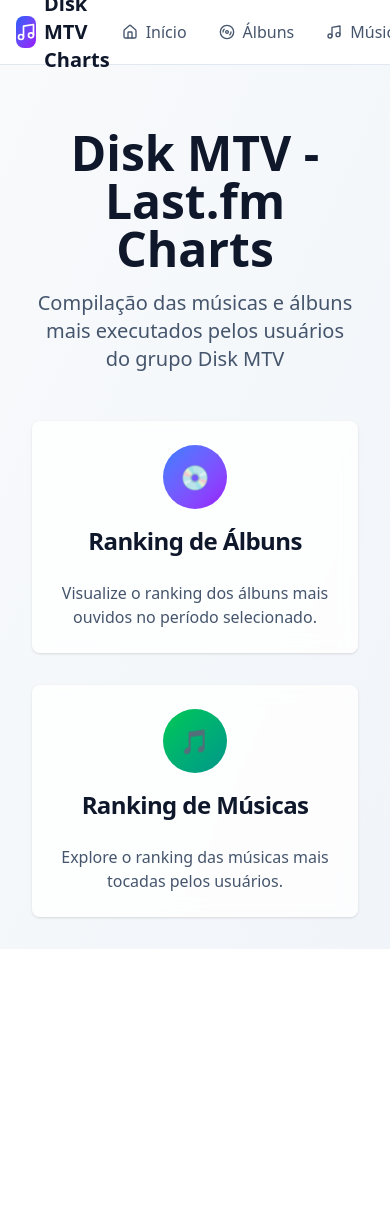
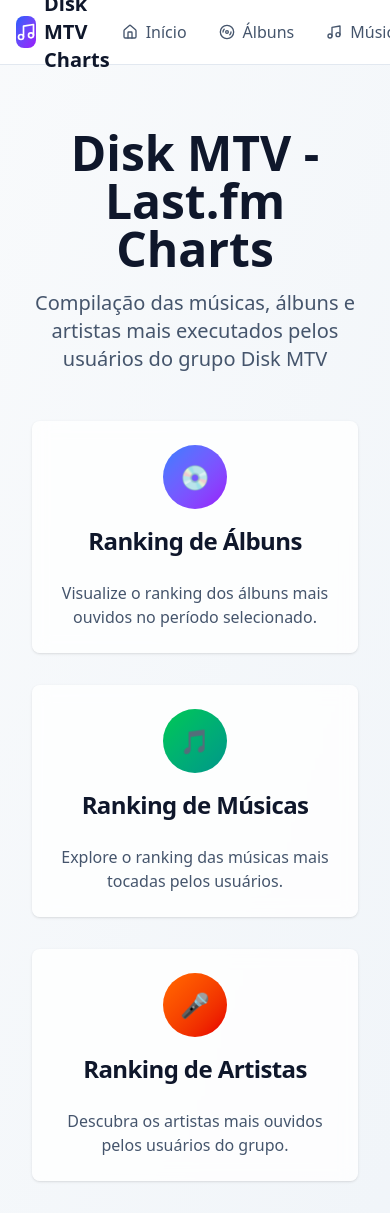
Before and after one commit to brunoblv/disk_mtv_charts, a Next.js app: page / in a window 390 px wide. Shown: the top 1213 px of the page. Before the commit the page ends 949 px from the top, so only its background shows below. Built offline with nearby package versions, Linux system fonts and the light colour scheme.

Commit message:
Enhance HomePage layout by adding 'Ranking de Artistas' card and updating description to include artists; adjust grid layout for improved responsiveness.

```diff
--- a/src/app/page.tsx
+++ b/src/app/page.tsx
@@ -16,12 +16,12 @@
             Disk MTV - Last.fm Charts
           </h1>
           <p className="text-xl text-slate-600 max-w-2xl mx-auto">
-            Compilação das músicas e álbuns mais executados pelos usuários do
-            grupo Disk MTV
+            Compilação das músicas, álbuns e artistas mais executados pelos
+            usuários do grupo Disk MTV
           </p>
         </div>
 
-        <div className="grid md:grid-cols-2 gap-8 max-w-4xl mx-auto">
+        <div className="grid md:grid-cols-3 gap-8 max-w-6xl mx-auto">
           {/* Card de Álbuns */}
           <Link href="/albums" className="group">
             <Card className="h-full transition-all duration-300 hover:shadow-xl hover:scale-105 border-0 bg-white/80 backdrop-blur-sm">
@@ -60,6 +60,25 @@
               </CardContent>
             </Card>
           </Link>
+
+          {/* Card de Artistas */}
+          <Link href="/artists" className="group">
+            <Card className="h-full transition-all duration-300 hover:shadow-xl hover:scale-105 border-0 bg-white/80 backdrop-blur-sm">
+              <CardHeader className="text-center">
+                <div className="w-16 h-16 mx-auto mb-4 bg-gradient-to-br from-orange-500 to-red-600 rounded-full flex items-center justify-center text-2xl text-white">
+                  🎤
+                </div>
+                <CardTitle className="text-2xl text-slate-900">
+                  Ranking de Artistas
+                </CardTitle>
+              </CardHeader>
+              <CardContent className="text-center">
+                <CardDescription className="text-slate-600 text-base">
+                  Descubra os artistas mais ouvidos pelos usuários do grupo.
+                </CardDescription>
+              </CardContent>
+            </Card>
+          </Link>
         </div>
       </div>
     </main>
```
